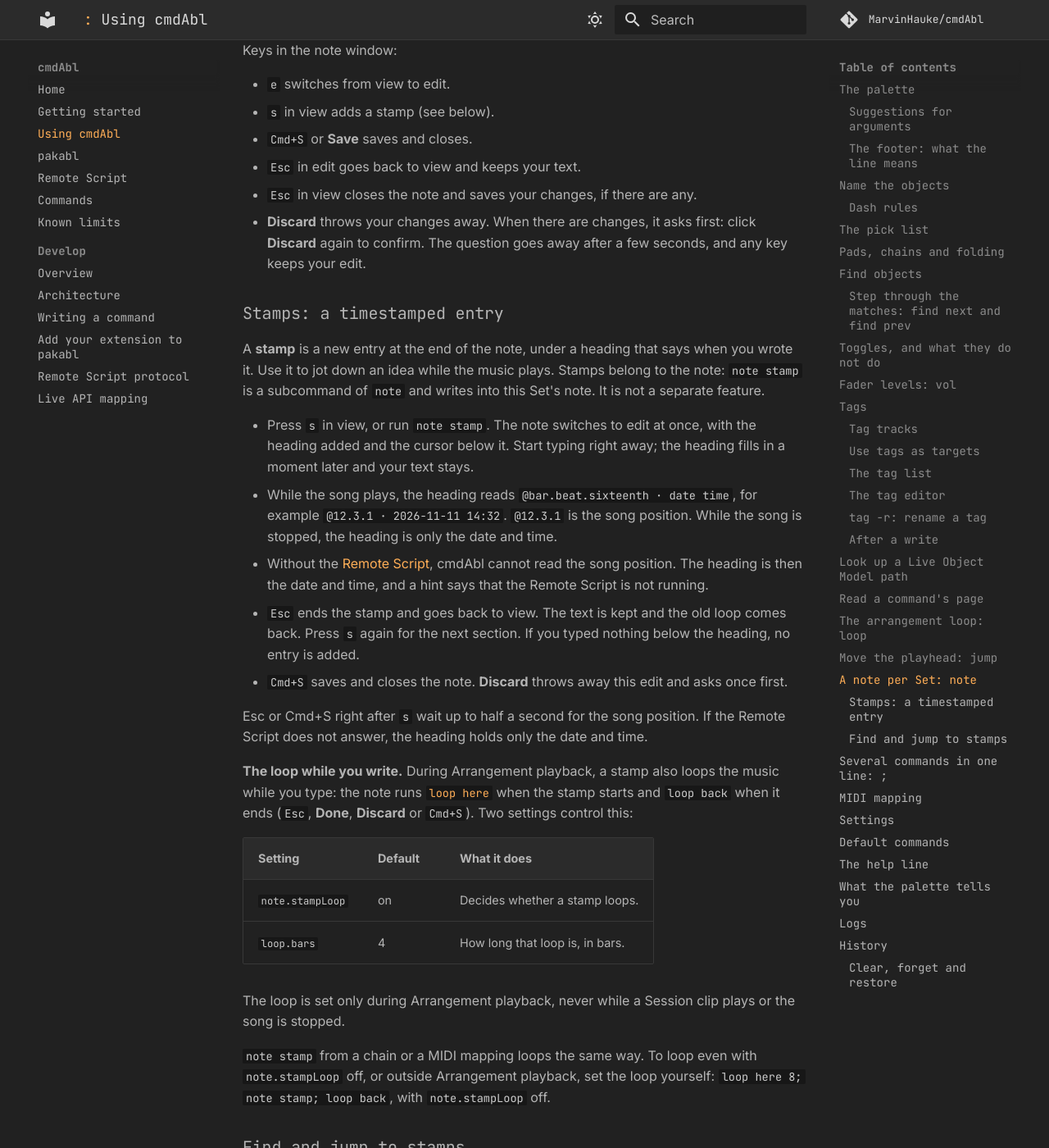
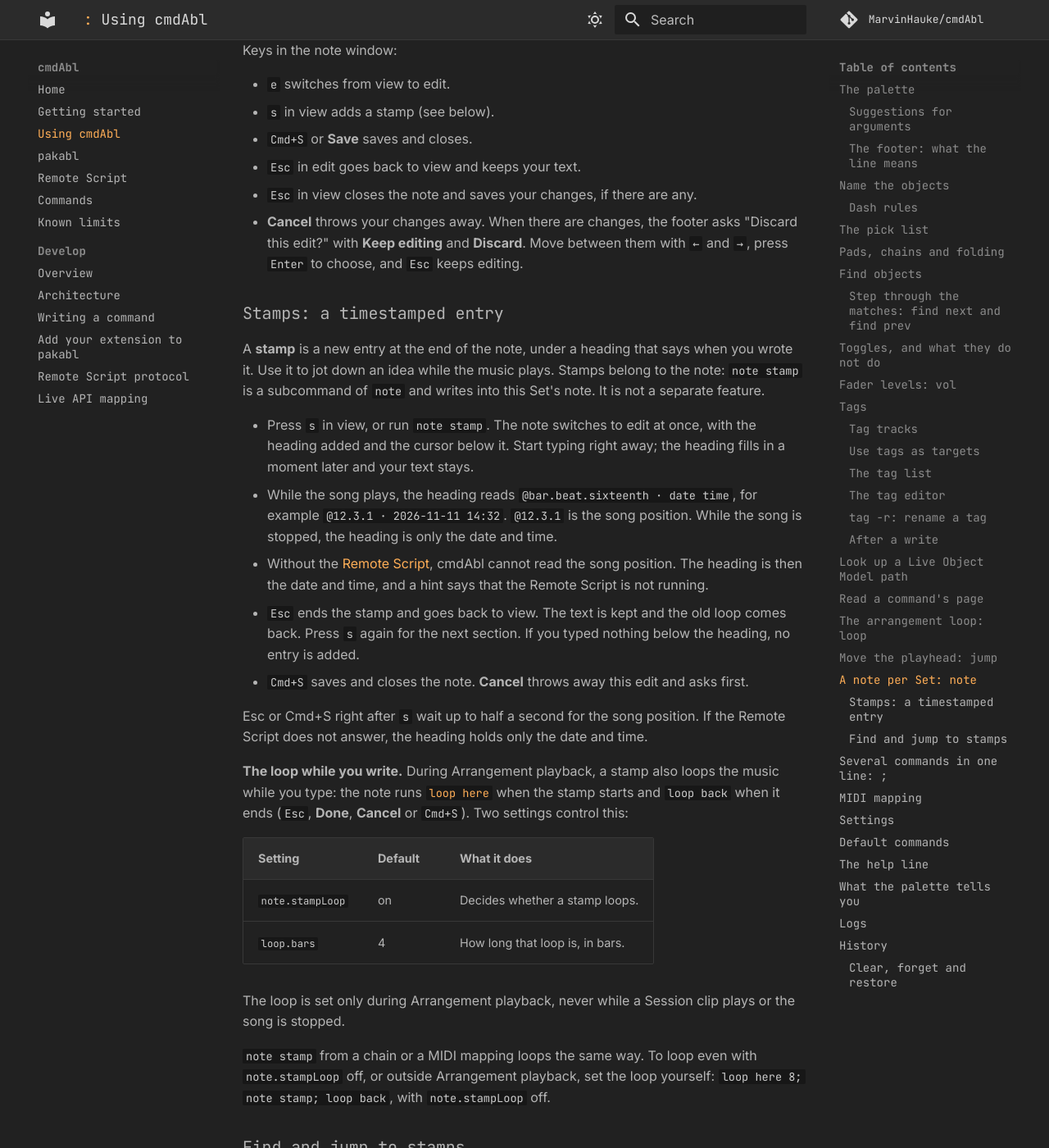
Before and after one commit to MarvinHauke/cmdAbl, an MkDocs documentation site: the page built from docs/using.md, in a window 1280 px wide and 1400 px high, scrolled down 20195 px. Shown: the whole window at 82% size. Built offline with MkDocs 1.6.1 and Material for MkDocs 9.7.7, drawn with Linux system fonts in a browser that asks for light colours; comment, search, counter and statistics services are not loaded; some of the changed text lies outside the part shown.

Commit message:
docs: note page Cancel and the footer discard bar
Co-Authored-By: Claude Sonnet 5.5 <noreply@anthropic.com>

```diff
--- a/docs/using.md
+++ b/docs/using.md
@@ -493,7 +493,7 @@ the change can be off. This is a known limit.
 
 ![The note window in view mode: three stamps, each a heading with the date and time and a line of text below it; two headings also hold the song position, such as @79.3.2. The footer says e edit, s stamp, Esc close, with Edit, Stamp and Close buttons](assets/images/note-view.png)
 
-![The same note in stamp edit: the Markdown source, with the newest stamp heading `### @82.1.2 · 2026-11-11 22:37` and the text typed below it. The footer says Cmd+S save and close, Esc done, Discard drops this edit, with Save, Discard and Done buttons](assets/images/note-edit.png)
+![The same note in stamp edit: the Markdown source, with the newest stamp heading `### @82.1.2 · 2026-11-11 22:37` and the text typed below it. The footer says Cmd+S save and close, Esc done, Cancel drops this edit, with Save, Cancel and Done buttons](assets/images/note-edit.png)
 
 Keys in the note window:
 
@@ -502,8 +502,8 @@ Keys in the note window:
 - `Cmd+S` or **Save** saves and closes.
 - `Esc` in edit goes back to view and keeps your text.
 - `Esc` in view closes the note and saves your changes, if there are any.
-- **Discard** throws your changes away. When there are changes, it asks first: click **Discard** again to confirm. The question goes away after a few
-  seconds, and any key keeps your edit.
+- **Cancel** throws your changes away. When there are changes, the footer asks "Discard this edit?" with **Keep
+  editing** and **Discard**. Move between them with `←` and `→`, press `Enter` to choose, and `Esc` keeps editing.
 
 ### Stamps: a timestamped entry
 
@@ -519,14 +519,14 @@ this Set's note. It is not a separate feature.
   and time, and a hint says that the Remote Script is not running.
 - `Esc` ends the stamp and goes back to view. The text is kept and the old loop comes back. Press `s` again
   for the next section. If you typed nothing below the heading, no entry is added.
-- `Cmd+S` saves and closes the note. **Discard** throws away this edit and asks once first.
+- `Cmd+S` saves and closes the note. **Cancel** throws away this edit and asks first.
 
 Esc or Cmd+S right after `s` wait up to half a second for the song position. If the Remote Script does not answer,
 the heading holds only the date and time.
 
 **The loop while you write.** During Arrangement playback, a stamp also loops the music while you type: the note
 runs [`loop here`](#the-arrangement-loop-loop) when the stamp starts and `loop back` when it ends (`Esc`, **Done**,
-**Discard** or `Cmd+S`). Two settings control this:
+**Cancel** or `Cmd+S`). Two settings control this:
 
 | Setting | Default | What it does |
 | ------- | ------- | ------------ |
@@ -694,7 +694,7 @@ from its default shows a dim **reset** button.
 ![The settings page from `cmdabl config`: groups cmdAbl, Setup, MIDI mapping, MIDI monitor and Tags with their switches and numbers; the footer shows the help line for the Help line row, with Apply (disabled) and Cancel](assets/images/settings-page.png)
 
 The footer has **Apply** (the same as `Enter`; it shows how many changes it will save) and **Cancel** (the same as
-`Esc`). If you changed something, `Esc` asks "Discard N changes?" first. After you save, cmdAbl says how many
+`Esc`). If you changed something, `Esc` asks "Discard N changes?" in the footer, with **Keep editing** and **Discard**; `Esc` again keeps editing. After you save, cmdAbl says how many
 settings it saved.
 
 Some rows open another page instead of holding a value. **Default commands…** opens the [default
```
